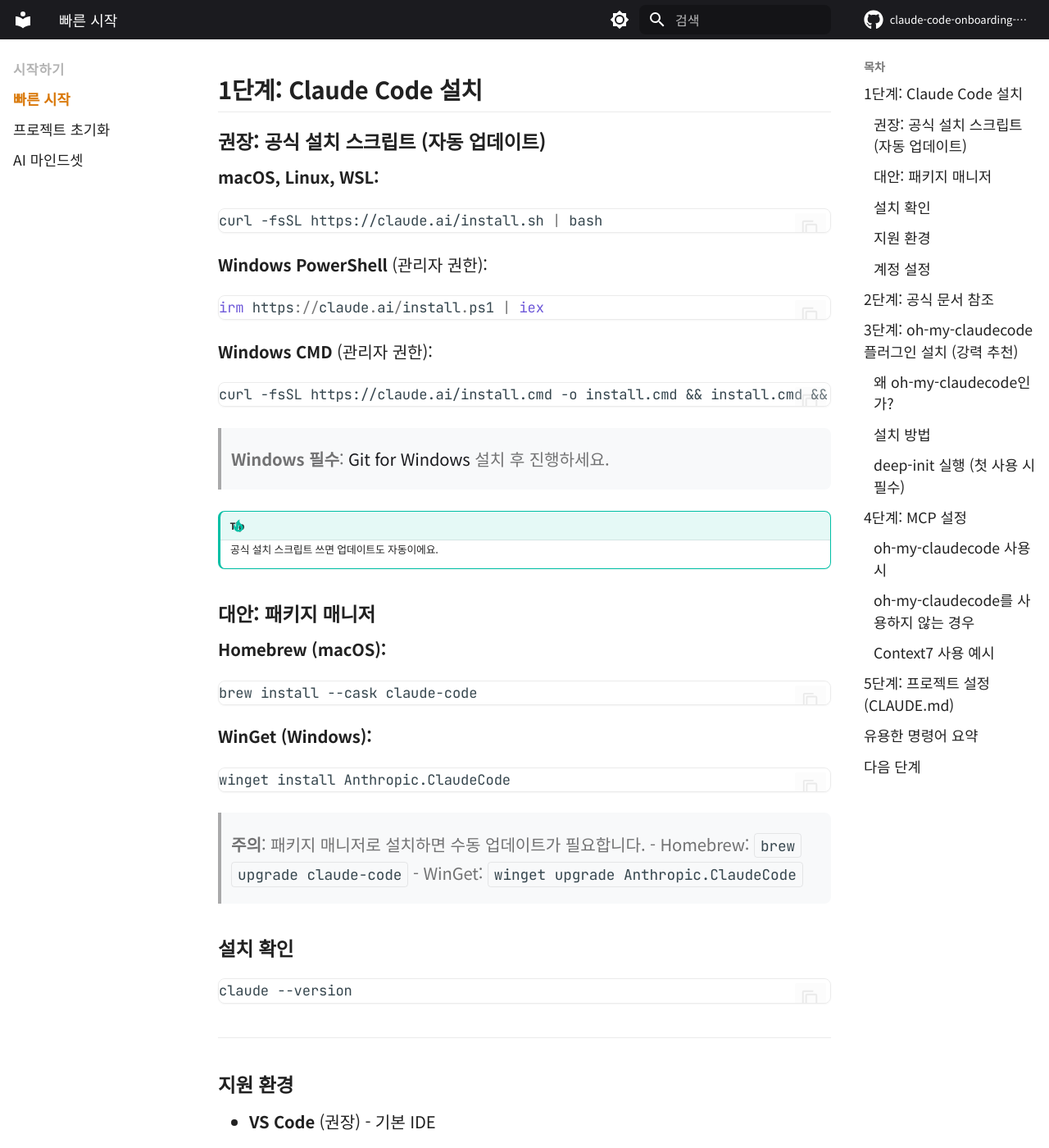
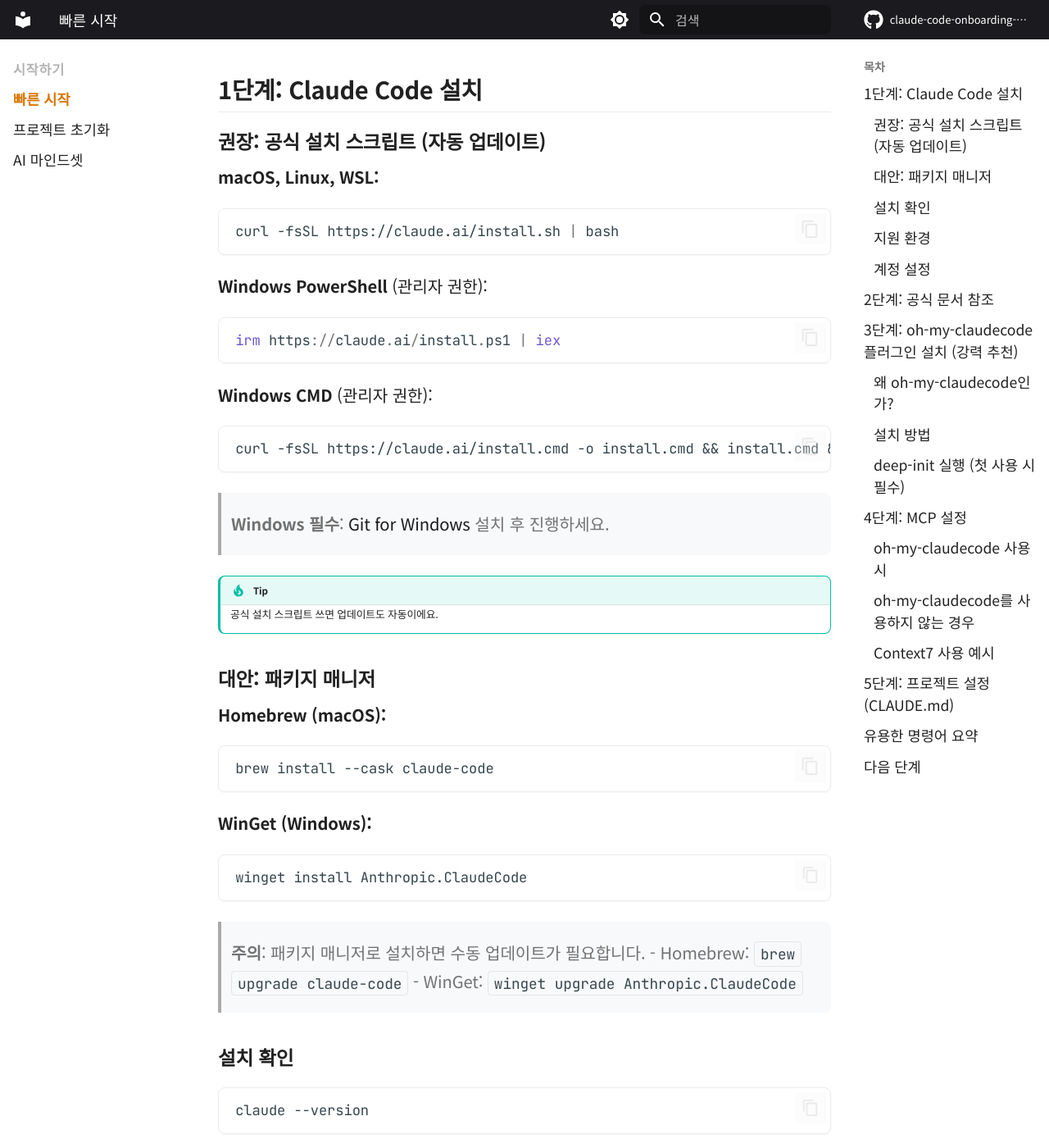
Before and after one commit to kwag93/claude-code-onboarding-site, an MkDocs documentation site: the page built from docs/01-quick-start.md, in a window 1280 px wide and 1400 px high, scrolled down 394 px. Shown: the whole window at 82% size. Built offline with MkDocs 1.6.1 and Material for MkDocs 9.7.7, drawn with Linux system fonts in a browser that asks for light colours; comment, search, counter and statistics services are not loaded; the version menu is left out.

Commit message:
fix(css): admonition 아이콘 겹침·코드 복사 버튼 정렬 수정
padding 단축 속성이 Material 기본 padding-left를 덮어써서
admonition 아이콘이 텍스트와 겹히고, 코드 블록 복사 버튼이
아래로 밀리는 문제 해결

Co-Authored-By: Claude Opus 4.6 <noreply@anthropic.com>

```diff
--- a/docs/stylesheets/extra.css
+++ b/docs/stylesheets/extra.css
@@ -138,7 +138,6 @@
   line-height: 1.65;
   border: none;
   background: none;
-  padding: 0;
 }
 
 .highlight > pre > code,
@@ -212,7 +211,9 @@
 .md-typeset details > summary {
   font-weight: 600;
   font-size: 0.9em;
-  padding: 0.6em 1em;
+  padding-top: 0.6em;
+  padding-right: 1em;
+  padding-bottom: 0.6em;
   border-bottom: 1px solid var(--custom-border);
 }
 
```
